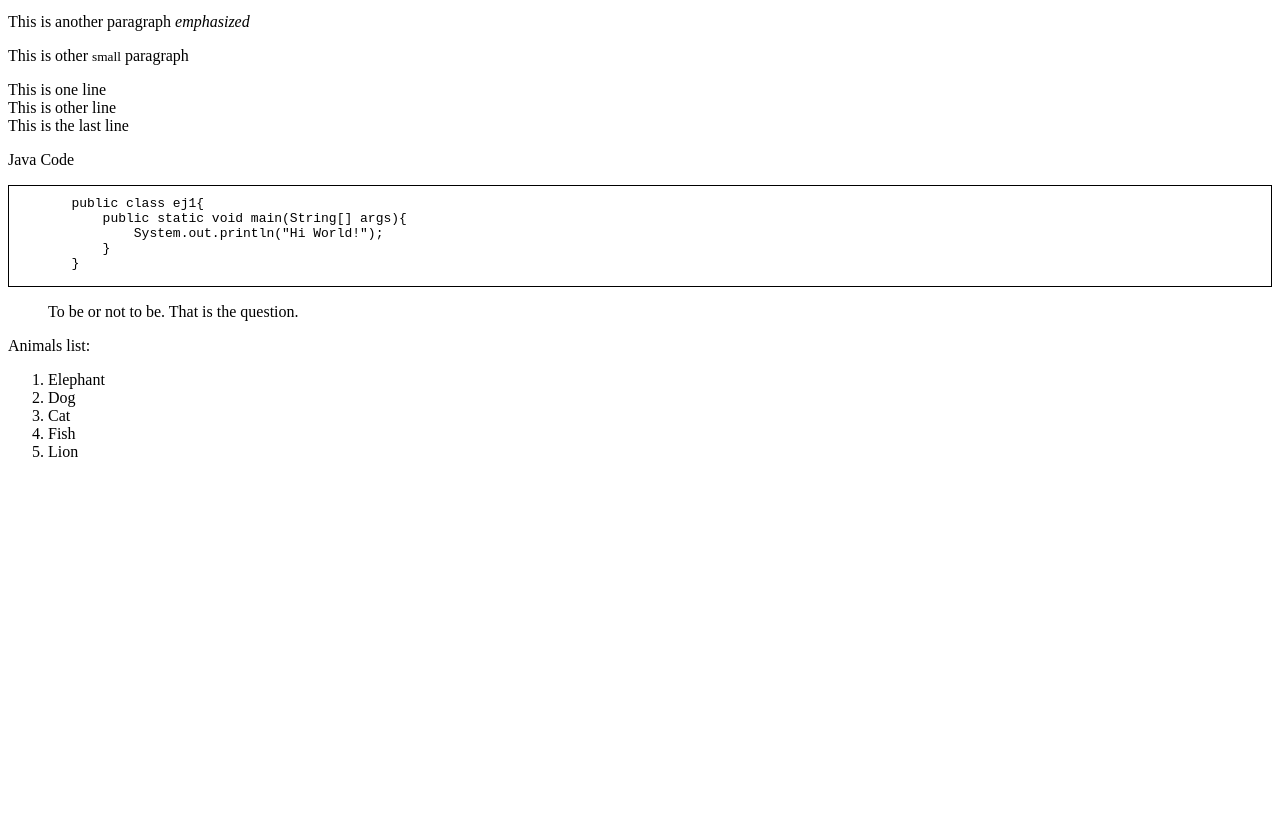
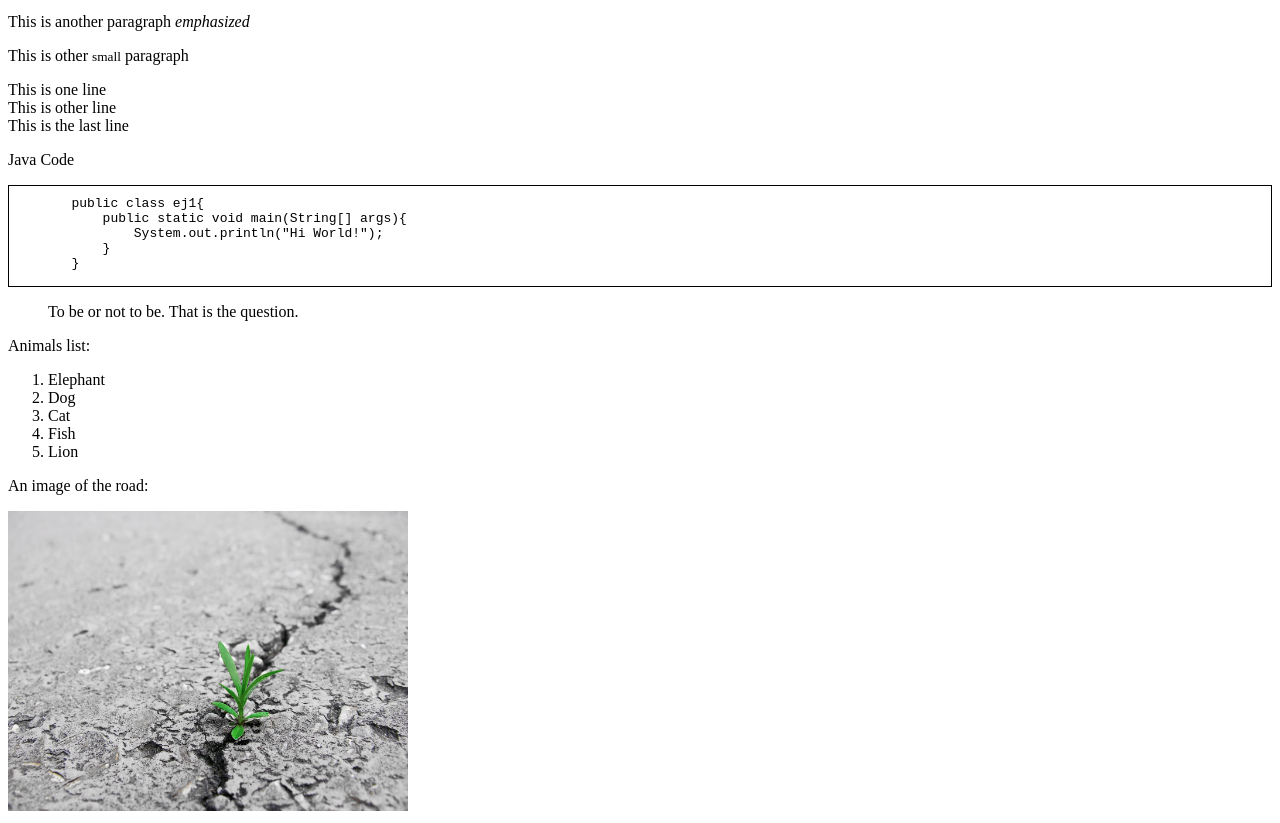
Before and after one commit to A22JulioAA/project1-DAW, a plain HTML site: page index.html in a window 1280 px wide. Shown: the part 101-924 px from the top of the page. Before the commit the page ends 800 px from the top, so only its background shows below. Drawn offline with Linux system fonts and the light colour scheme.

Commit message:
image added

```diff
--- a/index.html
+++ b/index.html
@@ -44,6 +44,9 @@
         <li>Lion</li>
     </ol>
 
+    <p>An image of the road:</p>
+    <img src="./img/world.jpg" alt="Broken Road" width="400px">
+
 
 
 
```
Also changed, not shown: img/world.jpg (added).
